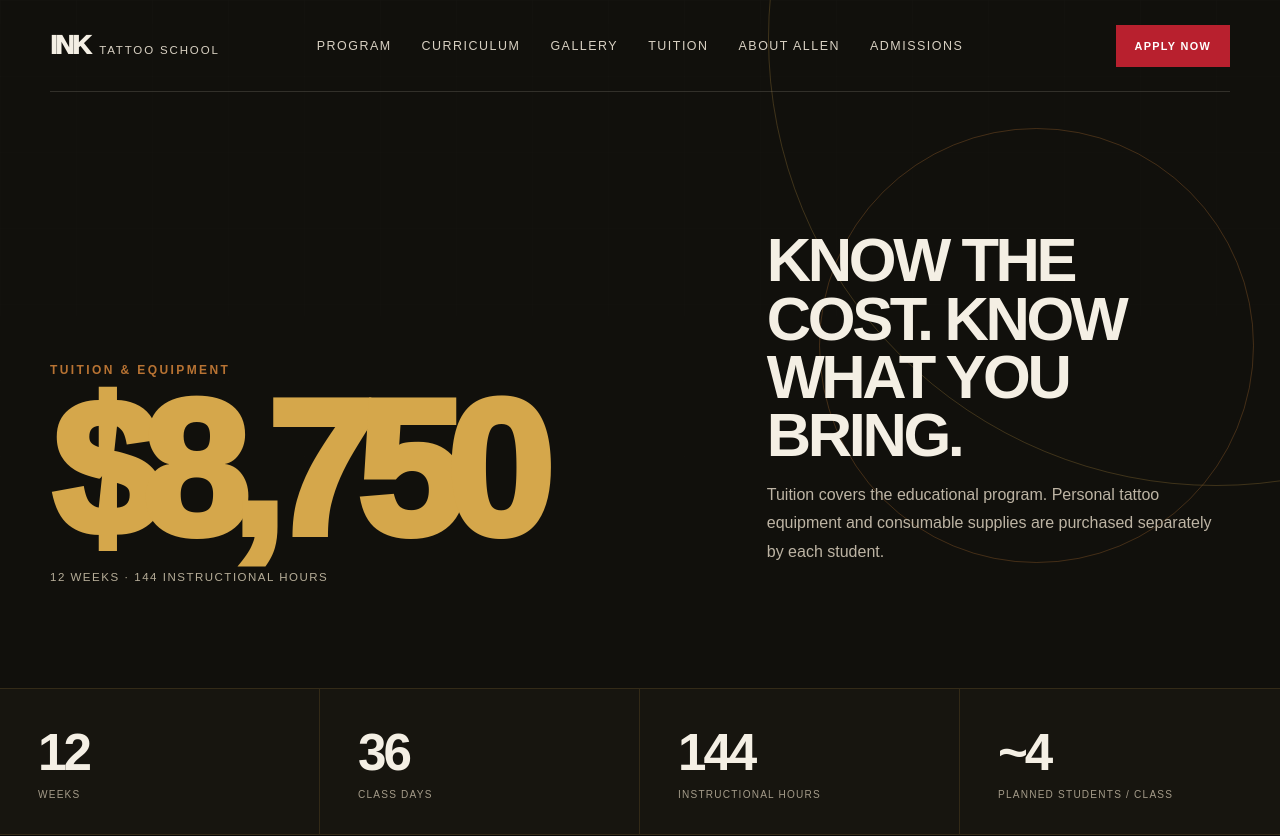
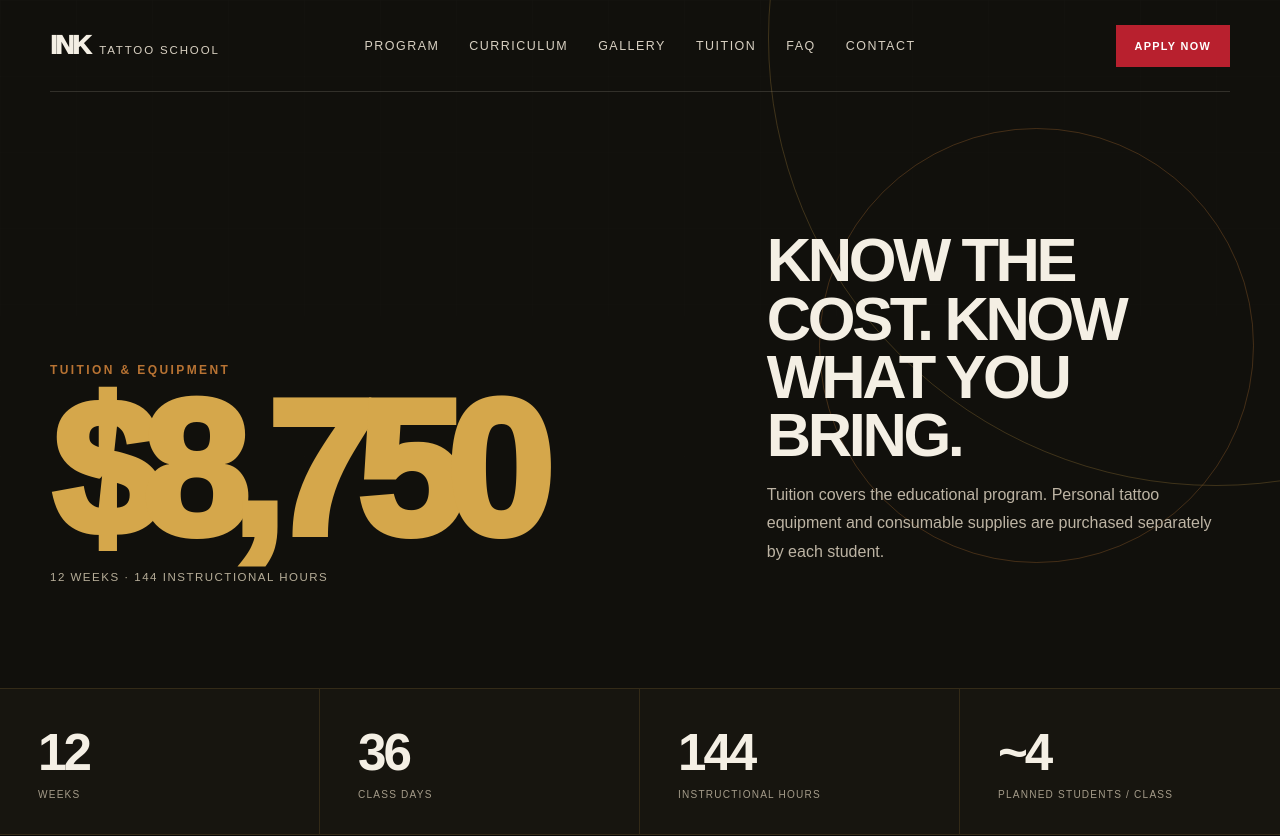
Before and after one commit to Adhco0543/tattoo_ink_school, a Next.js app: page /tuition in a window 1280 px wide. Shown: the top 836 px of the page. Built offline with nearby package versions, Linux system fonts and the light colour scheme.

Commit message:
Build 7: add FAQ and contact navigation to app/tuition/page.tsx

```diff
--- a/app/tuition/page.tsx
+++ b/app/tuition/page.tsx
@@ -41,8 +41,8 @@ export default function TuitionPage() {
           <a href="/curriculum">Curriculum</a>
           <a href="/gallery">Gallery</a>
           <a href="/tuition">Tuition</a>
-          <a href="/about">About Allen</a>
-          <a href="/admissions">Admissions</a>
+          <a href="/faq">FAQ</a>
+          <a href="/contact">Contact</a>
         </nav>
         <a className="button button-small" href="/admissions#application">Apply Now</a>
       </header>
```
